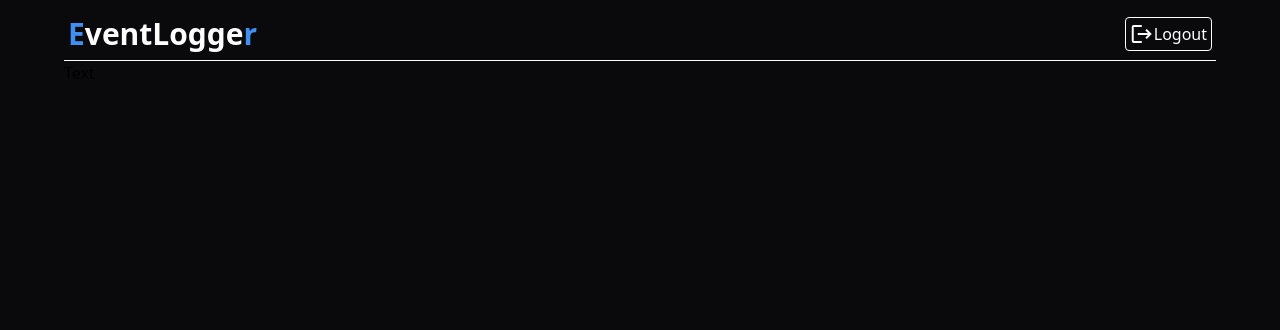
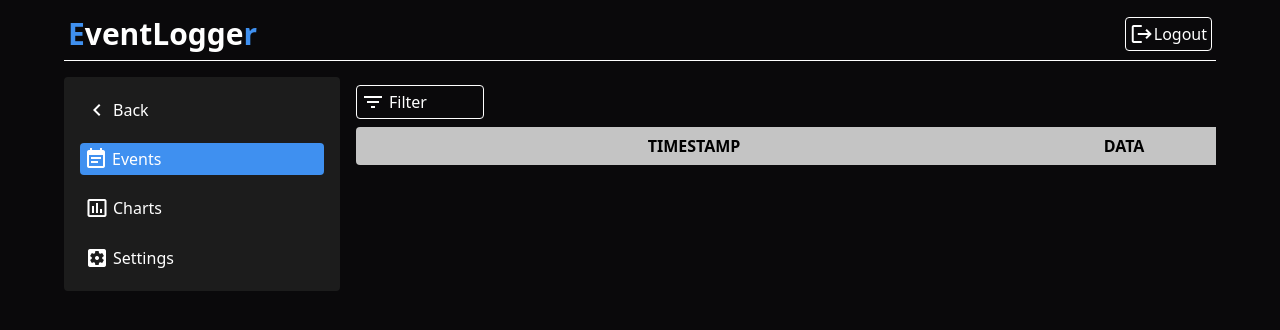
Before and after one commit to nicofretti/EventLogger, a Django app: template Server/templates/events.html in a window 1280 px wide. Shown: the top 330 px of the page. Run offline with Django 3.2, Linux system fonts and the light colour scheme; the template is opened without the code that fills it, so the values that code supplies are empty; some libraries are stand-ins or nearby versions.

Commit message:
Editing events page

```diff
--- a/Server/Server/settings.py
+++ b/Server/Server/settings.py
@@ -100,7 +100,7 @@ USE_L10N = False
 
 USE_TZ = False
 
-DATETIME_FORMAT = 'd/m/Y H:m'
+DATETIME_FORMAT = 'd/m/Y H:m:s'
 
 
 # Static files (CSS, JavaScript, Images)
--- a/Server/templates/events.html
+++ b/Server/templates/events.html
@@ -13,5 +13,92 @@
             Logout
         </a>
     </div>
-    <p>Text</p>
+    <div class="grid grid-cols-4 gap-4 mt-4">
+        <div class="flex flex-col bg-th-card rounded text-white space-y-4 p-4">
+            <!-- Action bar -->
+            <a class="flex space-x-1 p-1 border border-th-card rounded
+                hover:bg-yellow-700 hover:border hover:border-yellow-200">
+                <i class="material-icons">keyboard_arrow_left</i>
+                <span>Back</span>
+            </a>
+            <a class="flex space-x-1 p-1 rounded bg-th-primary">
+                <i class="material-icons">event_note</i>
+                <span>Events</span>
+            </a>
+            <a class="flex space-x-1 p-1 border border-th-card rounded
+                hover:bg-yellow-700 hover:border hover:border-yellow-200">
+                <i class="material-icons">insert_chart_outlined</i>
+                <span>Charts</span>
+            </a>
+            <a class="flex space-x-1 p-1 border border-th-card rounded
+                hover:bg-yellow-700 hover:border hover:border-yellow-200">
+                <i class="material-icons">settings_applications</i>
+                <span>Settings</span>
+            </a>
+
+        </div>
+        <div class="col-span-3 flex flex-col justify-start">
+            <!--- Events -->
+            <button class="flex justify-left space-x-1 my-2 mr-auto w-32 text-white border border-white rounded p-1 hover:bg-red-700 max-w-32">
+                <span class="material-icons">filter_list</span>
+                <span>Filter</span>
+            </button>
+            <table class="border-collapse text-white">
+                <thead class="font-xl bg-th-label text-black font-bold rounded py-2 mb-5">
+                    <th class="rounded-l py-2 px-8">TIMESTAMP</th>
+                    <th>DATA</th>
+                </thead>
+                <tbody>
+                {% for event in events %}
+                    <tr>
+                        <td class="text-center">{{ event.timestamp}}</td>
+                        <td class="text-sm py-2">
+                            <div class="inline-block">{{ event.content|safe }}</div>
+                            <button class="flex hover:text-th-primary" onClick="showDetail(1,this)">
+                                <span class="material-icons">keyboard_arrow_down</span>
+                                <span>Show more</span>
+                            </button>
+                            <div id="1" style="display: none" class="text-white">
+                                <ul>
+                                {% for list in event.processes %}
+                                    <li><{{ forloop.counter }}> - {{ list }}</li>
+                                {% endfor %}
+                                </ul>
+                            </div>
+                        </td>
+                    </tr>
+                {% endfor %}
+                </tbody>
+            </table>
+        </div>
+    </div>
+
+    <script>
+        // function to show more data that display detail/hide detail of a event
+        function showDetail(id,elem){
+            if(document.getElementById(id).style.display === "none"){
+                document.getElementById(id).style.display = "block";
+                elem.innerHTML = '<span class="material-icons">keyboard_arrow_up</span> <span>Show less</span>';
+            }else{
+                document.getElementById(id).style.display = "none";
+                elem.innerHTML = '<span class="material-icons">keyboard_arrow_down</span> <span>Show more</span>'
+            }
+        }
+    </script>
+    <style>
+    kbd {
+        background-color: #323232;
+        border: 1px solid #ccc;
+        border-radius: 3px;
+        box-shadow: inset 0 1px 1px rgba(0, 0, 0, 0.075);
+        color: #dcdcdc;
+        display: inline-block;
+        font-family: "Helvetica Neue", Helvetica, Arial, sans-serif;
+        font-size: 12px;
+        line-height: 10px;
+        padding: 3px 5px;
+        vertical-align: middle;
+    }
+    </style>
+
 {% endblock %}
--- a/Server/theme/static/css/dist/styles.css
+++ b/Server/theme/static/css/dist/styles.css
@@ -671,6 +671,10 @@ select {
   position: sticky;
 }
 
+.col-span-3 {
+  grid-column: span 3 / span 3;
+}
+
 .m-auto {
   margin: auto;
 }
@@ -687,6 +691,21 @@ select {
 .my-8 {
   margin-top: 2rem;
   margin-bottom: 2rem;
+}
+
+.my-2 {
+  margin-top: 0.5rem;
+  margin-bottom: 0.5rem;
+}
+
+.my-1 {
+  margin-top: 0.25rem;
+  margin-bottom: 0.25rem;
+}
+
+.my-4 {
+  margin-top: 1rem;
+  margin-bottom: 1rem;
 }
 
 .mt-4 {
@@ -713,8 +732,20 @@ select {
   margin-bottom: 1rem;
 }
 
+.ml-0 {
+  margin-left: 0px;
+}
+
+.mr-auto {
+  margin-right: auto;
+}
+
 .block {
   display: block;
+}
+
+.inline-block {
+  display: inline-block;
 }
 
 .flex {
@@ -723,6 +754,10 @@ select {
 
 .table {
   display: table;
+}
+
+.grid {
+  display: grid;
 }
 
 .contents {
@@ -741,24 +776,28 @@ select {
   height: 2.5rem;
 }
 
+.h-full {
+  height: 100%;
+}
+
 .w-full {
   width: 100%;
-}
-
-.w-8 {
-  width: 2rem;
 }
 
 .w-72 {
   width: 18rem;
 }
 
+.w-32 {
+  width: 8rem;
+}
+
+.w-64 {
+  width: 16rem;
+}
+
 .max-w-md {
   max-width: 28rem;
-}
-
-.max-w-xs {
-  max-width: 20rem;
 }
 
 .border-collapse {
@@ -769,12 +808,40 @@ select {
   transform: var(--tw-transform);
 }
 
+.grid-cols-4 {
+  grid-template-columns: repeat(4, minmax(0, 1fr));
+}
+
+.grid-cols-2 {
+  grid-template-columns: repeat(2, minmax(0, 1fr));
+}
+
+.grid-rows-2 {
+  grid-template-rows: repeat(2, minmax(0, 1fr));
+}
+
+.grid-rows-none {
+  grid-template-rows: none;
+}
+
+.grid-rows-6 {
+  grid-template-rows: repeat(6, minmax(0, 1fr));
+}
+
+.flex-row {
+  flex-direction: row;
+}
+
 .flex-col {
   flex-direction: column;
 }
 
 .items-center {
   align-items: center;
+}
+
+.justify-start {
+  justify-content: flex-start;
 }
 
 .justify-center {
@@ -785,14 +852,38 @@ select {
   justify-content: space-between;
 }
 
+.gap-4 {
+  gap: 1rem;
+}
+
 .space-x-4 > :not([hidden]) ~ :not([hidden]) {
   --tw-space-x-reverse: 0;
   margin-right: calc(1rem * var(--tw-space-x-reverse));
   margin-left: calc(1rem * calc(1 - var(--tw-space-x-reverse)));
 }
 
-.self-center {
-  align-self: center;
+.space-y-4 > :not([hidden]) ~ :not([hidden]) {
+  --tw-space-y-reverse: 0;
+  margin-top: calc(1rem * calc(1 - var(--tw-space-y-reverse)));
+  margin-bottom: calc(1rem * var(--tw-space-y-reverse));
+}
+
+.space-x-10 > :not([hidden]) ~ :not([hidden]) {
+  --tw-space-x-reverse: 0;
+  margin-right: calc(2.5rem * var(--tw-space-x-reverse));
+  margin-left: calc(2.5rem * calc(1 - var(--tw-space-x-reverse)));
+}
+
+.space-x-2 > :not([hidden]) ~ :not([hidden]) {
+  --tw-space-x-reverse: 0;
+  margin-right: calc(0.5rem * var(--tw-space-x-reverse));
+  margin-left: calc(0.5rem * calc(1 - var(--tw-space-x-reverse)));
+}
+
+.space-x-1 > :not([hidden]) ~ :not([hidden]) {
+  --tw-space-x-reverse: 0;
+  margin-right: calc(0.25rem * var(--tw-space-x-reverse));
+  margin-left: calc(0.25rem * calc(1 - var(--tw-space-x-reverse)));
 }
 
 .rounded {
@@ -831,6 +926,11 @@ select {
   border-color: rgb(248 113 113 / var(--tw-border-opacity));
 }
 
+.border-th-card {
+  --tw-border-opacity: 1;
+  border-color: rgb(28 28 28 / var(--tw-border-opacity));
+}
+
 .bg-gray-50 {
   --tw-bg-opacity: 1;
   background-color: rgb(249 250 251 / var(--tw-bg-opacity));
@@ -841,14 +941,14 @@ select {
   background-color: rgb(10 9 11 / var(--tw-bg-opacity));
 }
 
-.bg-th-label {
-  --tw-bg-opacity: 1;
-  background-color: rgb(196 196 196 / var(--tw-bg-opacity));
-}
-
 .bg-th-card {
   --tw-bg-opacity: 1;
   background-color: rgb(28 28 28 / var(--tw-bg-opacity));
+}
+
+.bg-th-primary {
+  --tw-bg-opacity: 1;
+  background-color: rgb(63 144 240 / var(--tw-bg-opacity));
 }
 
 .bg-white {
@@ -856,9 +956,19 @@ select {
   background-color: rgb(255 255 255 / var(--tw-bg-opacity));
 }
 
-.bg-th-primary {
+.bg-th-label {
   --tw-bg-opacity: 1;
-  background-color: rgb(63 144 240 / var(--tw-bg-opacity));
+  background-color: rgb(196 196 196 / var(--tw-bg-opacity));
+}
+
+.bg-orange-200 {
+  --tw-bg-opacity: 1;
+  background-color: rgb(254 215 170 / var(--tw-bg-opacity));
+}
+
+.bg-red-200 {
+  --tw-bg-opacity: 1;
+  background-color: rgb(254 202 202 / var(--tw-bg-opacity));
 }
 
 .p-1 {
@@ -869,8 +979,8 @@ select {
   padding: 0.5rem;
 }
 
-.p-0 {
-  padding: 0px;
+.p-4 {
+  padding: 1rem;
 }
 
 .px-16 {
```
Also changed, not shown: other parts of Server/theme/static/css/dist/styles.css (+78 -27 lines), Server/api/views.py (+12 -12 lines), Server/ui/views.py (+9 -1 lines).
